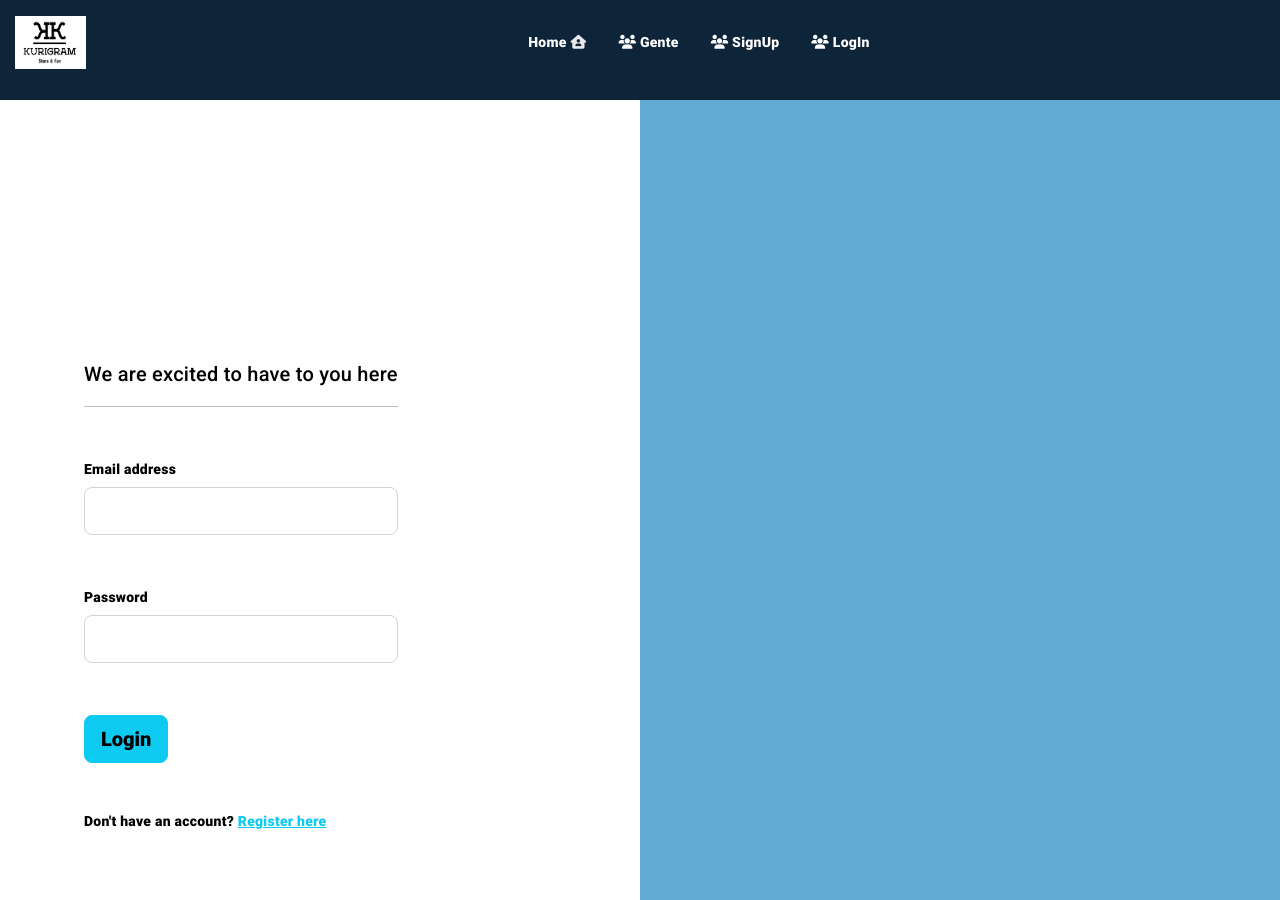
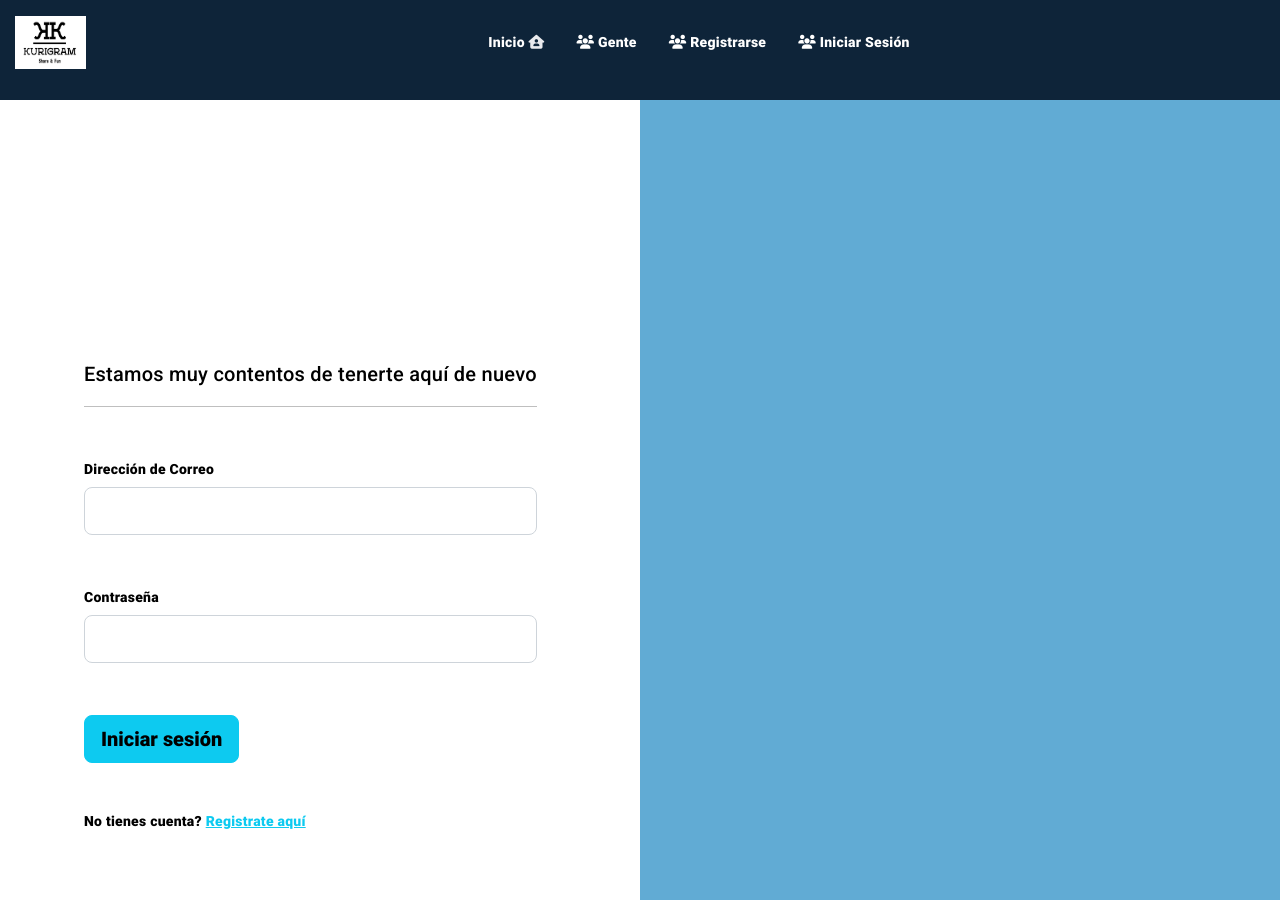
Before and after one commit to raulsales9/kurigram, an Angular app in the folder kurigram_front/: page /login in a window 1280 px wide. Built offline with nearby package versions, Linux system fonts and the light colour scheme.

Commit message:
deleting the spanglish in the code

```diff
--- a/kurigram_front/src/app/components/header/header.component.html
+++ b/kurigram_front/src/app/components/header/header.component.html
@@ -9,7 +9,7 @@
       <div class="collapse navbar-collapse" id="menu">
         <ul class="navbar-nav nav-pills mx-auto">
           <li class="nav-item">
-            <a class="nav-link text-white ms-3 mb-3 mt-3" [routerLink]="['/home']">Home
+            <a class="nav-link text-white ms-3 mb-3 mt-3" [routerLink]="['/home']">Inicio
               <i class="fas fa-house-user" style="color: #e9eaed;"></i>
             </a>
           </li>
@@ -20,12 +20,12 @@
           </li>
           <li class="nav-item">
             <a class="nav-link text-white  ms-3 mb-3 mt-3" *ngIf="!isLoggedIn" [routerLink]="['/signup']">
-              <i class="fas fa-users"></i> SignUp
+              <i class="fas fa-users"></i> Registrarse
             </a>
           </li>
           <li class="nav-item" >
             <a class="nav-link text-white  ms-3 mb-3 mt-3" *ngIf="!isLoggedIn"  [routerLink]="['/login']">
-              <i class="fas fa-users"></i> LogIn
+              <i class="fas fa-users"></i> Iniciar Sesión
             </a>
           </li>
           <li class="nav-item">
--- a/kurigram_front/src/app/views/home/home.component.html
+++ b/kurigram_front/src/app/views/home/home.component.html
@@ -5,22 +5,22 @@
             <ul class="navbar-nav nav-pills mx-auto">
                 <li class="nav-item">
                     <a [routerLink]="['/profile']" class="nav-link text-white mb-3">
-                        <i class="fa-solid fa-user me-2"></i> Profile
+                        <i class="fa-solid fa-user me-2"></i> Perfil
                     </a>
                 </li>
                 <li class="nav-item">
                     <a [routerLink]="['/setting']" class="nav-link text-white mb-3">
-                        <i class="fa-sharp fa-solid fa-gear me-2"></i> Settings
+                        <i class="fa-sharp fa-solid fa-gear me-2"></i> Ajustes
                     </a>
                 </li>
                 <li class="nav-item">
                     <a [routerLink]="['/newpost']" class="nav-link text-white mb-3">
-                        <i class="fa-sharp fa-solid fa-plus me-2"></i> Publish
+                        <i class="fa-sharp fa-solid fa-plus me-2"></i> Nueva Publicacion
                     </a>
                 </li>
                 <li class="nav-item">
                     <a [routerLink]="['/message']" class="nav-link text-white mb-3">
-                        <i class="fa-sharp fa-solid fa-messages"></i> Message
+                        <i class="fa-sharp fa-solid fa-messages"></i> Mensaje
                     </a>
                 </li>
             </ul>
--- a/kurigram_front/src/app/views/login/login.component.html
+++ b/kurigram_front/src/app/views/login/login.component.html
@@ -4,20 +4,20 @@
         <div class="col-xl-6 col-lg-6 col-md-12 col-sm-12 col-12 text-black">
           <div class="d-flex align-items-center h-custom-2 px-5 ms-xl-4 mt-5 pt-5 pt-xl-0 mt-xl-n5">
             <form class="form-login" (ngSubmit)="login()">
-              <h2>We are excited to have to you here</h2>
+              <h2>Estamos muy contentos de tenerte aquí de nuevo</h2>
               <hr>
               <div class="form-outline pt-1 mt-5 mb-5">
-                <label class="form-label">Email address </label>
+                <label class="form-label">Dirección de Correo </label>
                 <input type="email" class="form-control form-control-lg" name="email" [(ngModel)]="email" />
               </div>
               <div class="form-outline pt-1 mb-5">
-                <label class="form-label">Password </label>
+                <label class="form-label">Contraseña </label>
                 <input type="password" class="form-control form-control-lg" name="password" [(ngModel)]="password" />
               </div>
               <div class="pt-1 mb-5">
-                <button class="btn btn-info btn-lg btn-block" type="submit">Login</button>
+                <button class="btn btn-info btn-lg btn-block" type="submit">Iniciar sesión</button>
               </div>
-              <p>Don't have an account? <a [routerLink]="['/signup']" class="link-info">Register here</a></p>
+              <p>No tienes cuenta? <a [routerLink]="['/signup']" class="link-info">Registrate aquí</a></p>
             </form>
           </div>
         </div>
--- a/kurigram_front/src/app/views/new-post/new-post.component.html
+++ b/kurigram_front/src/app/views/new-post/new-post.component.html
@@ -12,13 +12,13 @@
         <label class="form-label">Descripcion</label>
         <input type="text" [(ngModel)]="newPost.text" placeholder="Text" name="text" class="form-control mb-3">
 
-        <label class="form-label">Image</label>
+        <label class="form-label">Imagen</label>
         <input type="file" [(ngModel)]="newPost.image" placeholder="Image URL" name="image" class="form-control mb-3">
 
-        <label class="form-label">User ID</label>
+        <label class="form-label">Identificador</label>
         <input type="text" [(ngModel)]="newPost.user" placeholder="User ID" name="user" class="form-control mb-3">
 
-        <label class="form-label">Likes</label>
+        <label class="form-label">Me gusta</label>
         <input type="number" name="likes" [(ngModel)]="newPost.likes" class="form-control mb-3">
 
         <button type="submit" class="btn btn-primary">Submit</button>
--- a/kurigram_front/src/app/views/posts/posts.component.html
+++ b/kurigram_front/src/app/views/posts/posts.component.html
@@ -14,7 +14,7 @@
     </mat-card-content>
     <mat-card-actions class="mt-3 mb-3 d-flex justify-content-center">
       <button mat-button (click)="onLike(post)" class="btn btn-danger btn-lg">{{post.liked ? 'Dislike' : 'Like'}} {{post.likes}}</button>
-      <button mat-button class="btn btn-primary btn-lg">SHARE</button>
+      <button mat-button class="btn btn-primary btn-lg">Compartir</button>
     </mat-card-actions>
   </mat-card>
 </div>
--- a/kurigram_front/src/app/views/profile/profile.component.html
+++ b/kurigram_front/src/app/views/profile/profile.component.html
@@ -1,4 +1,4 @@
-<h1>Profile zone</h1>
+<h1>Mi Perfil</h1>
 
 <div *ngIf="hasUser">
     <h3>{{ user.name }}</h3>
--- a/kurigram_front/src/app/views/settings/settings.component.html
+++ b/kurigram_front/src/app/views/settings/settings.component.html
@@ -1 +1 @@
-<p>settings works!</p>
+<p>Futura Implementación</p>
--- a/kurigram_front/src/app/views/signup/signup.component.html
+++ b/kurigram_front/src/app/views/signup/signup.component.html
@@ -4,33 +4,33 @@
         <div class="col-xl-6 col-lg-6 col-md-12 col-sm-12 col-12 text-black">
           <div class="d-flex align-items-center h-custom-2 px-5 ms-xl-4 mt-5 pt-5 pt-xl-0 mt-xl-n5">
             <form (ngSubmit)="onRegistry()">
-              <h2> Come with the best Social network </h2>
+              <h2> Disfruta de la mejor red social del mundo</h2>
               <hr>
               <div class="form-outline pt-1 mt-3 mb-3">
-                <label class="form-label">Email address</label>
+                <label class="form-label">Correo Electrónico</label>
                 <input type="email" name="email" [(ngModel)]="email" class="form-control" required />
               </div>
               <div class="form-outline pt-1 mb-3">
-                <label class="form-label">Name</label>
+                <label class="form-label">Nombre</label>
                 <input type="text" name="name" [(ngModel)]="name" class="form-control" required />
               </div>
               <div class="form-outline pt-1 mb-3">
-                <label class="form-label">Phone</label>
+                <label class="form-label">Telefono</label>
                 <input type="tel" name="phone" [(ngModel)]="phone" class="form-control" required />
               </div>
               <div class="form-outline pt-1 mb-3">
-                <label class="form-label">Password</label>
+                <label class="form-label">Contraseña</label>
                 <input type="password" name="password" [(ngModel)]="password" class="form-control" required />
               </div>
               <div class="form-outline pt-1 mb-3">
-                <label class="form-label">Confirm Password</label>
+                <label class="form-label">Confirmar Contraseña</label>
                 <input type="password" name="confirmPassword" [(ngModel)]="confirmPassword" class="form-control"
                   required />
               </div>
               <div class="pt-1 mb-3">
-                <button class="btn btn-info btn-lg btn-block" type="submit" >Register</button>
+                <button class="btn btn-info btn-lg btn-block" type="submit" >Registrarse</button>
               </div>
-              <p>Already have an account? <a [routerLink]="['/login']" class="link-info">Login here</a></p>
+              <p>No tienes cuenta? <a [routerLink]="['/login']" class="link-info">Inicia sesión aquí</a></p>
             </form>
           </div>
         </div>
```
